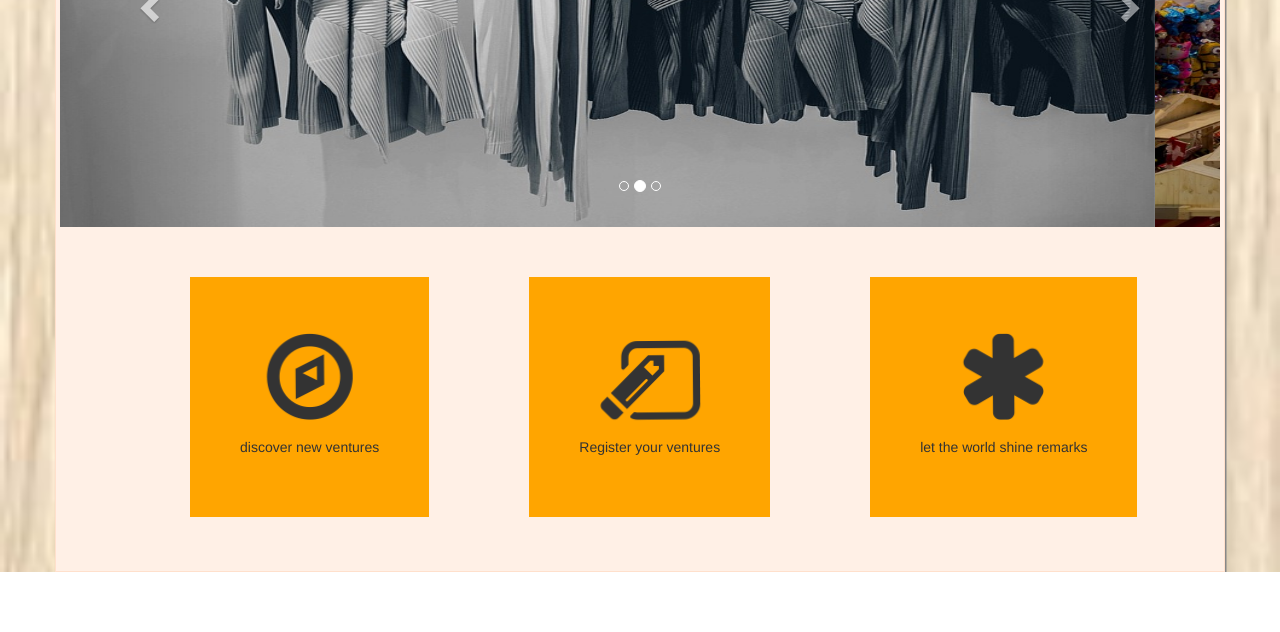
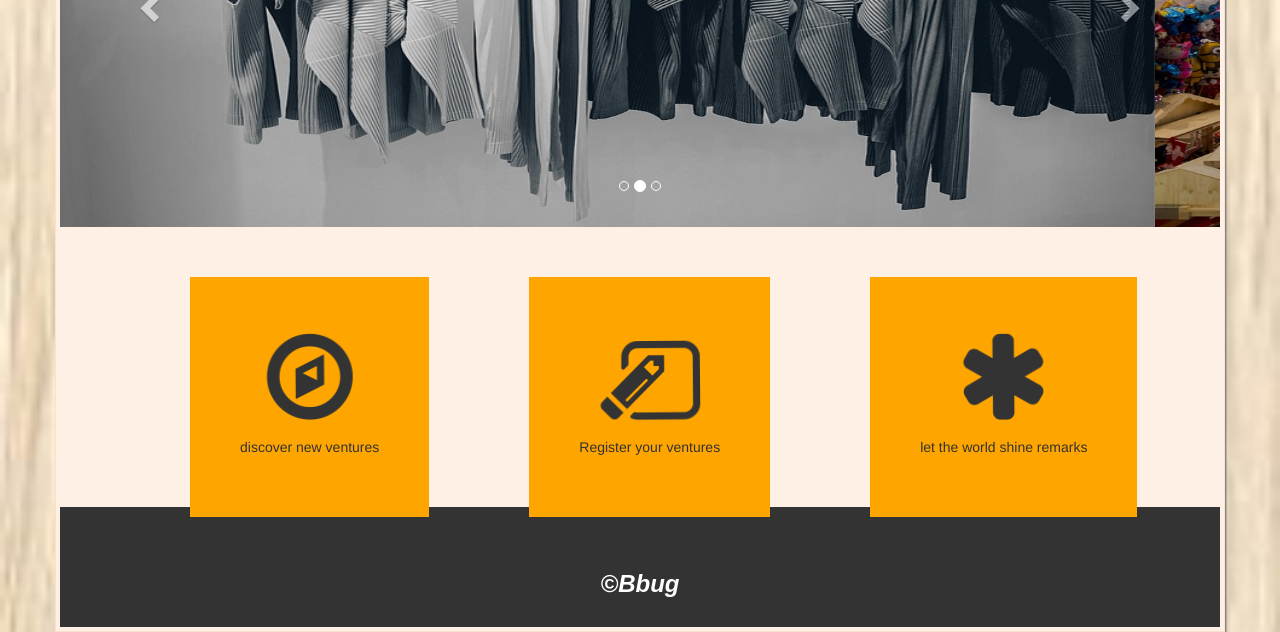
Before and after one commit to boydbugle/weConnect, a plain HTML site: page designs/UI/index.html in a window 1280 px wide. Shown: the part 359-991 px from the top of the page. Before the commit the page ends 931 px from the top, so only its background shows below. Drawn offline with nearby package versions, Linux system fonts and the light colour scheme.

Commit message:
creates a footer

```diff
--- a/designs/UI/css/master.css
+++ b/designs/UI/css/master.css
@@ -74,3 +74,16 @@ div.mainimagelistbusiness {
 .spinners p{
   text-align: center;
 }
+footer.footer {
+    height: 120px;
+    width: 100%;
+    background-color: #333333;
+  }
+
+.footerContainer p{
+  text-align: center;
+}
+p.copyright {
+    color: #fff;
+    font-size: 15x;
+}
--- a/designs/UI/index.html
+++ b/designs/UI/index.html
@@ -100,6 +100,11 @@
     <div class="spinners"><i class="fa fa-edit fa-spin"  style="font-size:100px"></i></p>Register your ventures</p></div>
     <div class="spinners"><i class="fa fa-asterisk fa-spin" style="font-size:100px"></i></p>let the world shine remarks</p></div>
   </div>
+  <footer class="footer">
+    <div class="footerContainer">
+        <p class="copyright">&copyBbug</p>
+    </div>
+</footer>
   </div>
   <script src="https://ajax.googleapis.com/ajax/libs/jquery/3.3.1/jquery.min.js"></script>
   <script src="https://maxcdn.bootstrapcdn.com/bootstrap/3.3.7/js/bootstrap.min.js" integrity="sha384-Tc5IQib027qvyjSMfHjOMaLkfuWVxZxUPnCJA7l2mCWNIpG9mGCD8wGNIcPD7Txa" crossorigin="anonymous"></script>
```
